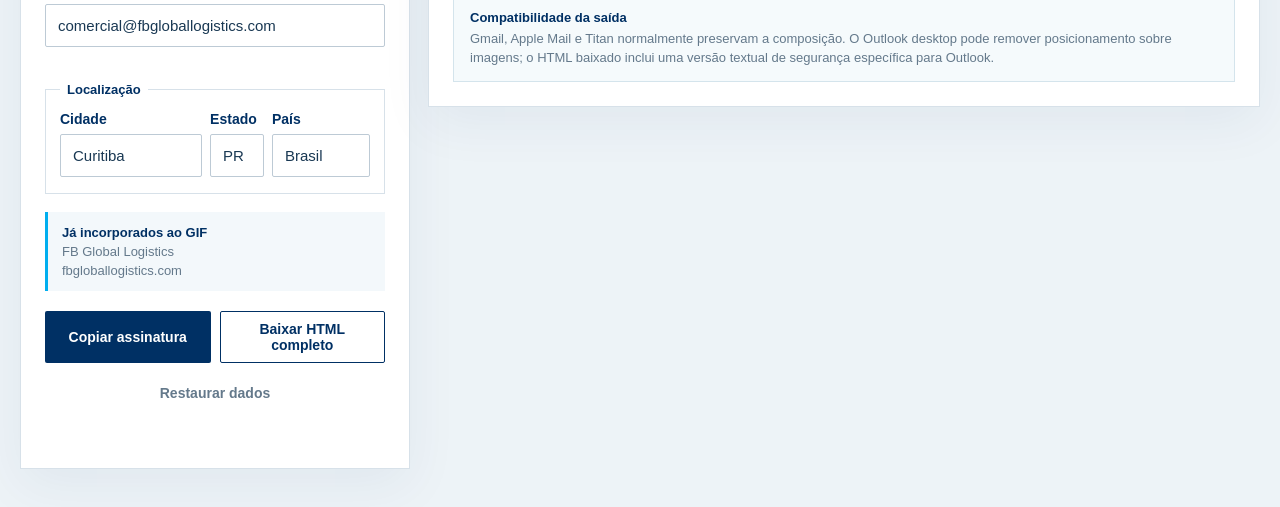
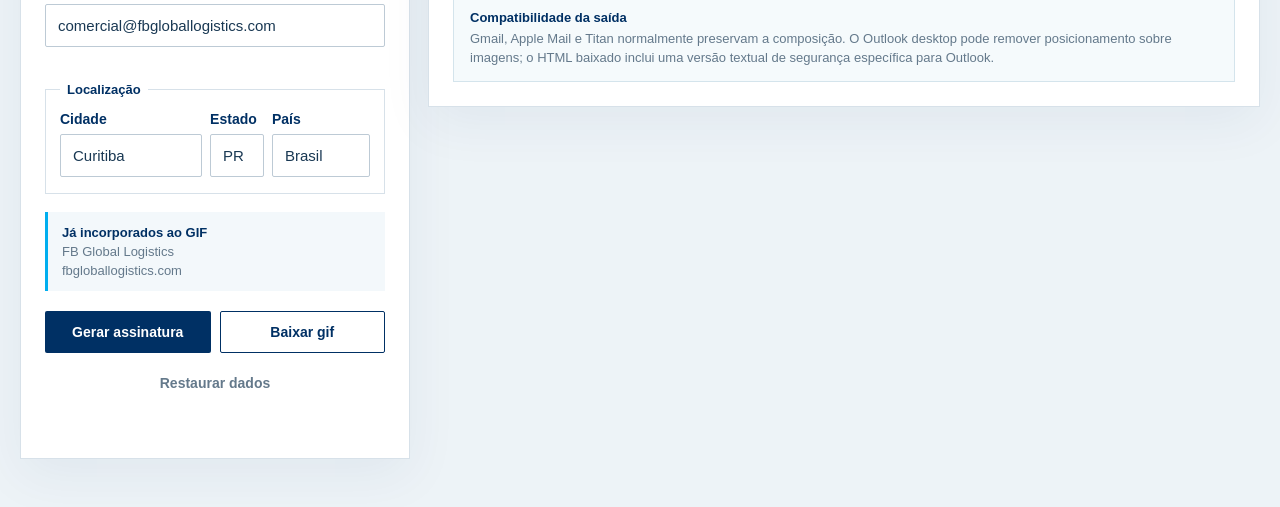
Before and after one commit to helderviniciusrh-cmyk/fb-global-signature-generator, a plain HTML site: page index.html in a window 1280 px wide. Shown: the part 487-994 px from the top of the page. Drawn offline with Linux system fonts and the light colour scheme.

Commit message:
Update index.html

```diff
--- a/index.html
+++ b/index.html
@@ -54,8 +54,8 @@
           </div>
 
           <div class="actions">
-            <button class="button button-primary" type="button" id="copy-button">Copiar assinatura</button>
-            <button class="button button-secondary" type="button" id="download-button">Baixar HTML completo</button>
+            <button class="button button-primary" type="button" id="copy-button">Gerar assinatura</button>
+            <button class="button button-secondary" type="button" id="download-button">Baixar gif</button>
             <button class="button button-quiet" type="button" id="reset-button">Restaurar dados</button>
           </div>
           <p id="action-status" class="action-status" role="status" aria-live="polite"></p>
```
